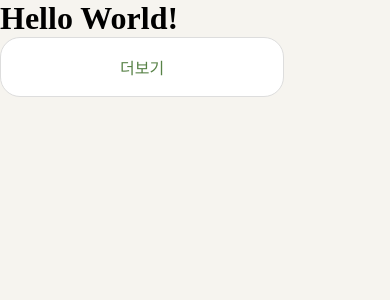
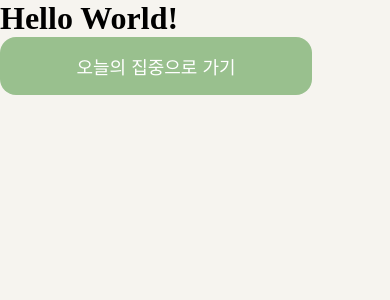
Before and after one commit to codeit-first-level-project-team3/LearnerCrossing-ProjectFrontend, a React (Vite) app: page / in a window 390 px wide. Shown: the top 300 px of the page. Built offline with nearby package versions, Linux system fonts and the light colour scheme; a web font is replaced by a local one.

Commit message:
HabitFocusButton(오늘의 집중으로 가기) 생성 및 반응형

```diff
--- a/src/App.jsx
+++ b/src/App.jsx
@@ -8,12 +8,13 @@ import Search from './components/molecules/Search/Search';
 import Sort from './components/molecules/Sort/Sort';
 import INput from './components/atoms/Input/Input'
 import MoreButton from './components/molecules/MoreButton/MoreButton';
+import HabitFocusButton from './components/molecules/HabitFocusButton/HabitFocusButton';
 
 function App() {
   return (
     <div>
     <RouterProvider router={router} />
-    <MoreButton />
+    <HabitFocusButton />
     </div>
   );
 }
--- /dev/null
+++ b/src/components/molecules/HabitFocusButton/HabitFocusButton.jsx
@@ -0,0 +1,11 @@
+import React from "react";
+import Button from '../../atoms/Button/Button';
+import styles from "./HabitFocusButton.module.css";
+
+export default function HabitFocusButton({ text = "오늘의 집중으로 가기", ...props }) {
+  return (
+    <Button className={styles.habitFocusBtn} {...props}>
+      {text}
+    </Button>
+  );
+}
--- /dev/null
+++ b/src/components/molecules/HabitFocusButton/HabitFocusButton.module.css
@@ -0,0 +1,40 @@
+.habitFocusBtn {
+  display: flex;
+  justify-content: center;
+  align-items: center;
+  gap: 10px;
+  flex-shrink: 0;
+
+  width: 600px; /* PC/태블릿 기본 */
+  height: 58px;
+  padding: 10px;
+  border-radius: 16px;
+  background: var(--brand-99C08E);
+
+  color: var(--white);
+  text-align: center;
+  font-family: var(--font-family-jeju);
+  font-size: 18px;
+  font-style: normal;
+  font-weight: 400;
+  line-height: normal;
+
+  cursor: pointer;
+
+  border: none;
+  outline: none;
+}
+
+/* 376px ~ 744px: 점점 줄어드는 영역 */
+@media (max-width: 744px) and (min-width: 376px) {
+  .habitFocusBtn {
+    width: clamp(312px, 80vw, 600px);
+  }
+}
+
+/* 모바일 (≤375px) */
+@media (max-width: 375px) {
+  .habitFocusBtn {
+    width: 312px;
+  }
+}
```
